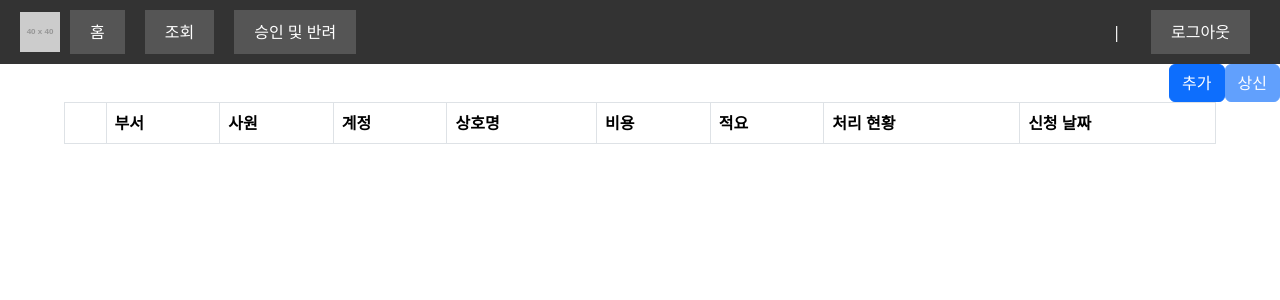
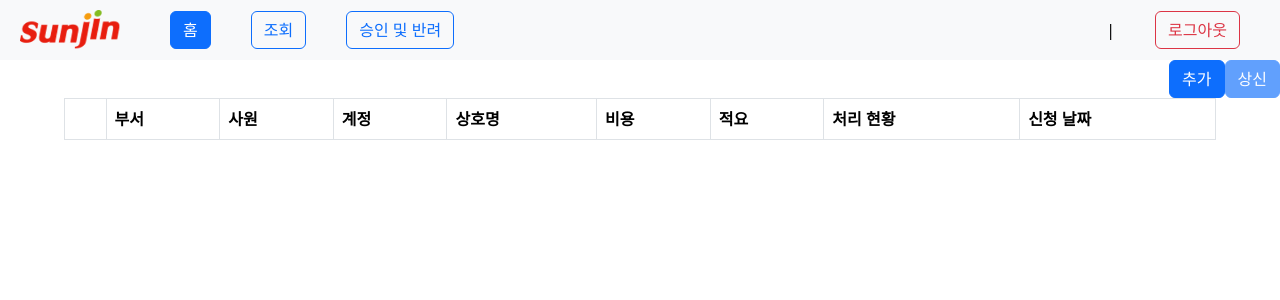
Before and after one commit to SunJinInternShip/DeptManagement_FrontEnd, a React (Create React App) app: page /home in a window 1280 px wide. Shown: the top 300 px of the page. Built offline with nearby package versions, Linux system fonts and the light colour scheme.

Commit message:
design: 상단바 디자인

```diff
--- a/src/components/TopBar.tsx
+++ b/src/components/TopBar.tsx
@@ -3,50 +3,11 @@ import * as React from 'react';
 import axios from 'axios';
 import { useNavigate } from 'react-router-dom';
 import { GetUserInfo, RemoveUserInfo } from './JWTToken';
+import logo from '../assets/sunjin.png';
+import { Button } from 'react-bootstrap';
+import styles from '../styles/TopBar.module.css'
 
-const styles = {
-  navbar: {
-    display: 'flex',
-    justifyContent: 'space-between',
-    alignItems: 'center',
-    padding: '10px 20px',
-    backgroundColor: '#333',
-    color: 'white',
-  },
-  leftSection: {
-    display: 'flex',
-    alignItems: 'center',
-  },
-  centerSection: {
-    display: 'flex',
-    justifyContent: 'center',
-    flexGrow: 1,
-  },
-  rightSection: {
-    display: 'flex',
-    alignItems: 'center',
-  },
-  image: {
-    width: '40px',
-    height: '40px',
-  },
-  button: {
-    margin: '0 10px',
-    padding: '10px 20px',
-    backgroundColor: '#555',
-    color: 'white',
-    border: 'none',
-    cursor: 'pointer',
-  },
-  buttonHover: {
-    backgroundColor: '#777',
-  },
-  text: {
-    marginRight: '20px',
-  },
-};
-
-export default function TopBar() {
+export default function TopBar(url: string) {
   const accessToken = GetUserInfo().accessToken;
   const userName = GetUserInfo().name;
   const role = GetUserInfo().role;
@@ -73,34 +34,34 @@ export default function TopBar() {
   };
 
   return (
-    <div style={styles.navbar}>
-      <div style={styles.leftSection}>
-        <img src="https://via.placeholder.com/40" alt="Logo" style={styles.image} />
-        <button onClick={() => {navigate("/home")}}
-          style={styles.button}
-          hidden={role === "CENTERDIRECTOR"}
-        >
+    <div className={styles.navbar}>
+      <div className={styles.leftSection}>
+        <img src={logo} alt="Logo" className={styles.image} />
+        <Button variant={url === "home" ? "primary" : "outline-primary"}
+         onClick={() => {navigate("/home")}}
+         className={styles.button}
+         hidden={role === "CENTERDIRECTOR"}>
           홈
-        </button>
-        <button onClick={() => {navigate("/search")}}
-          style={styles.button}
-        >
+        </Button>
+        <Button variant={url === "search" ? "primary" : "outline-primary"}
+         onClick={() => {navigate("/search")}}
+         className={styles.button}>
           조회
-        </button>
-        <button onClick={() => {navigate("/management")}}
-          style={styles.button}
-          hidden={role === "EMPLOYEE"}
-        >
+        </Button>
+        <Button variant={url === "management" ? "primary" : "outline-primary"}
+         onClick={() => {navigate("/management")}}
+         className={styles.button}
+         hidden={role === "EMPLOYEE"}>
           승인 및 반려
-        </button>
+        </Button>
       </div>
-      <div style={styles.rightSection}>
-        <span style={styles.text}>{role} | {userName}</span>
-        <button onClick={handleLogout}
-          style={styles.button}
-        >
+      <div className={styles.rightSection}>
+        <span className={styles.text}>{role} | {userName}</span>
+        <Button variant="outline-danger"
+         onClick={handleLogout}
+         className={styles.button}>
           로그아웃
-        </button>
+        </Button>
       </div>
     </div>
   );
--- a/src/pages/Home.tsx
+++ b/src/pages/Home.tsx
@@ -161,7 +161,7 @@ export default function Home() {
 
   return (
     <div>
-      <TopBar/>
+      {TopBar('home')}
       <div style={{ display: 'flex', alignItems: 'center', justifyContent: 'right' }}>
         {checkedOrders.length > 0 ?
           <Button disabled={checkedOrders.length > 1 ? true : false} onClick={() => {setEditModalShow(!editModalShow)}}>수정</Button>
--- a/src/pages/Management.tsx
+++ b/src/pages/Management.tsx
@@ -91,7 +91,7 @@ export default function Management() {
 
   return (
     <div>
-      <TopBar />
+      {TopBar('management')}
       <div style={{ display: 'flex', justifyContent: 'center' }}>
         <Table bordered hover style={{ width: '90%' }}>
           <thead>
--- a/src/pages/Search.tsx
+++ b/src/pages/Search.tsx
@@ -330,7 +330,7 @@ export default function Search() {
 
   return (
     <div>
-      <TopBar/>
+      {TopBar('search')}
       <Accordion style={{ display: 'flex', justifyContent: 'center' }}>
         <Accordion.Item eventKey='0' style={{width: '90%'}}>
           <Accordion.Header>
--- /dev/null
+++ b/src/styles/TopBar.module.css
@@ -0,0 +1,38 @@
+.navbar {
+  display: flex;
+  justify-content: space-between;
+  align-items: center;
+  padding: 10px 20px;
+  background-color: #F8F9FA;
+  color: black;
+}
+
+.leftSection {
+  display: flex;
+  align-items: center;
+}
+
+.centerSection {
+  display: flex;
+  justify-content: center;
+  flex-grow: 1;
+}
+
+.rightSection {
+  display: flex;
+  align-items: center;
+}
+
+.image {
+  width: 100px;
+  height: 40px;
+  margin-right: 30px;
+}
+
+.button {
+  margin: 0 20px;
+}
+
+.text {
+  margin-right: 20px;
+}
```
Also changed, not shown: src/assets/sunjin.png (added).
